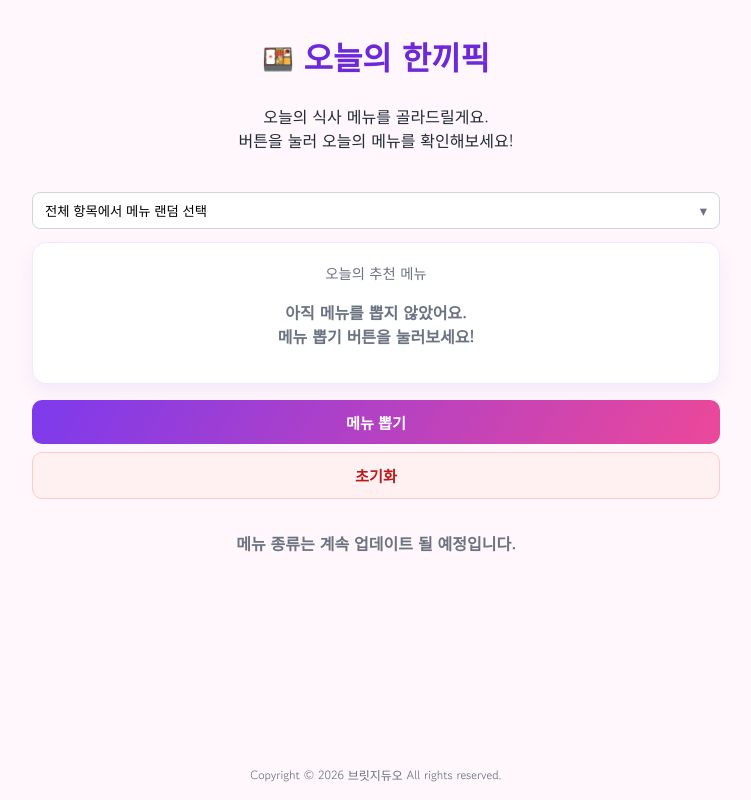
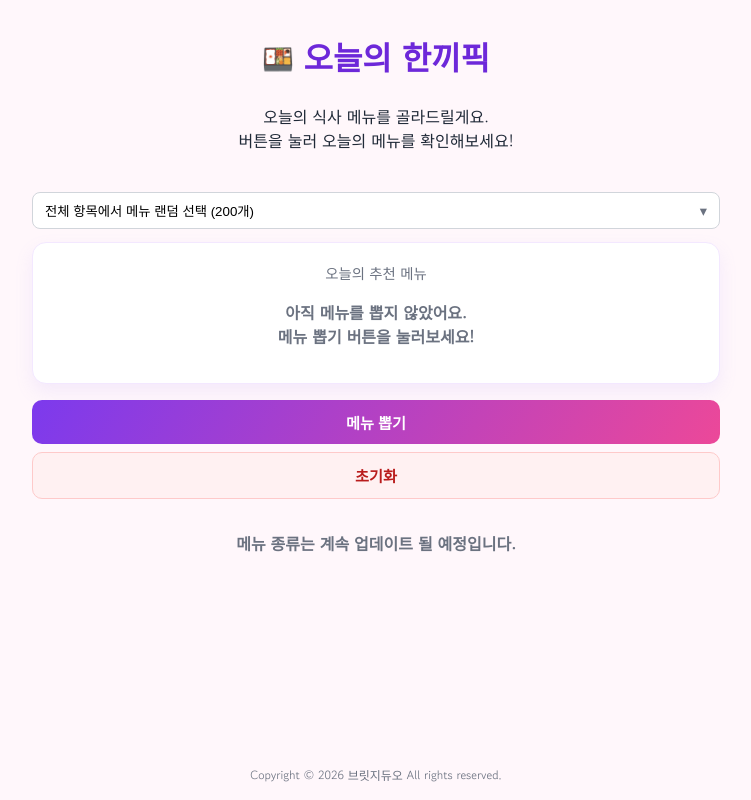
Before and after one commit to jaykim19/lunch_recommendation_app, a Vue app: page / in a window 1280 px wide. Shown: the whole page, without its empty margins (264-1015 px from the left). Built offline with nearby package versions, Linux system fonts and the light colour scheme.

Commit message:
added the number of foods in menu

```diff
--- a/src/views/HomeView.vue
+++ b/src/views/HomeView.vue
@@ -12,11 +12,17 @@ const categorySelectRef = ref(null);
 const isPicking = ref(false);
 const pickTimeoutId = ref(null);
 const selectedCategorySet = computed(() => new Set(store.selectedCategories));
+const categoryCountMap = computed(() =>
+  store.foods.reduce((acc, food) => {
+    acc[food.category] = (acc[food.category] ?? 0) + 1;
+    return acc;
+  }, {}),
+);
 const displayFood = computed(() => (isPicking.value ? null : store.currentFood));
 const displayEmptyMessage = computed(() => store.emptyMessage);
 const categorySummary = computed(() =>
   store.selectedCategories.length === 0
-    ? "전체 항목에서 메뉴 랜덤 선택"
+    ? `전체 항목에서 메뉴 랜덤 선택 (${store.foods.length}개)`
     : `선택된 카테고리에서 메뉴 랜덤 선택 (${store.selectedCategories.length}개)`,
 );
 
@@ -114,7 +120,7 @@ function onEscapeKeyDown(event) {
               :checked="selectedCategorySet.has(category)"
               @change="onToggleCategory(category, $event.target.checked)"
             />
-            <span>{{ category }}</span>
+            <span>{{ category }} ({{ categoryCountMap[category] ?? 0 }}개)</span>
           </label>
         </div>
       </div>
```
